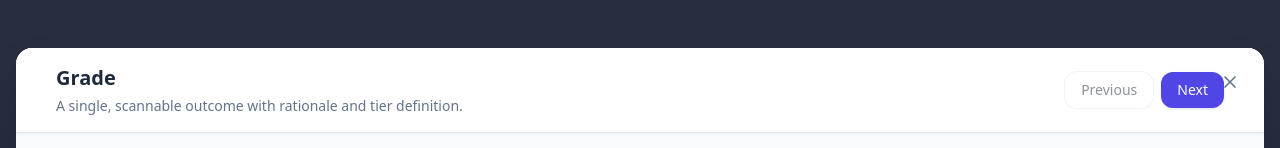
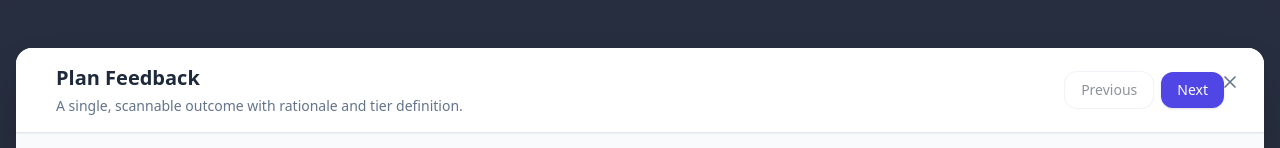
Before and after one commit to nativerez/stackblitz-starters-anxn22hg, a website: page index.html in a window 1280 px wide. Shown: the top 148 px of the page. Drawn offline with nearby package versions, Linux system fonts and the light colour scheme.

Commit message:
Update header title in wizard to reflect 'Plan Feedback' and adjust related logic

```diff
--- a/index.html
+++ b/index.html
@@ -30,7 +30,7 @@
         <div class="flex items-center justify-between gap-6">
           <!-- Left: Step Title & Description -->
           <div>
-            <h2 class="text-xl font-bold" id="headerTitle">Grade</h2>
+            <h2 class="text-xl font-bold">Plan Feedback</h2>
             <p class="mt-1 text-sm text-slate-500" id="headerDescription">A single, scannable outcome with rationale and tier definition.</p>
           </div>
 
@@ -390,7 +390,6 @@
       const nextBtnDesktop = document.getElementById('nextBtnDesktop');
       const completeBtnDesktop = document.getElementById('completeBtnDesktop');
 
-      const headerTitle = document.getElementById('headerTitle');
       const headerDescription = document.getElementById('headerDescription');
 
       const stepMeta = {
@@ -426,10 +425,9 @@
           });
         }
 
-        // Update header title and description
+        // Update header description
         const currentPanel = panels.find(p => Number(p.getAttribute('data-panel')) === step);
-        if (currentPanel && headerTitle && headerDescription) {
-          headerTitle.textContent = currentPanel.getAttribute('data-title') || stepMeta[step].title;
+        if (currentPanel && headerDescription) {
           headerDescription.textContent = currentPanel.getAttribute('data-description') || stepMeta[step].hint;
         }
 
```
